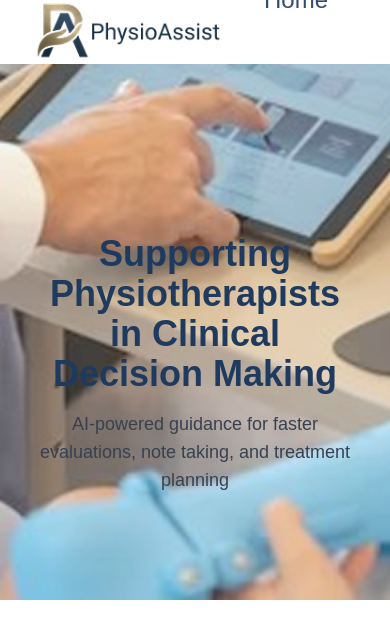
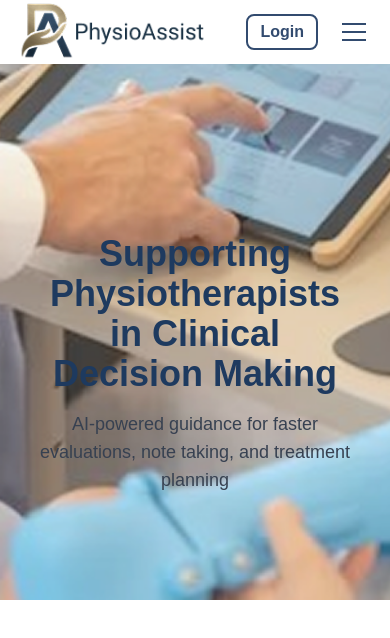
Before and after one commit to michaelfuchaka/PhysioAssist, a Next.js app in the folder physioAssist/client/: page / in a window 390 px wide. Shown: the top 638 px of the page. Built offline with nearby package versions, Linux system fonts and the light colour scheme.

Commit message:
feat: Enhance Navbar with mobile menu functionality and body scroll prevention

```diff
--- a/physioAssist/client/src/components/Navbar.jsx
+++ b/physioAssist/client/src/components/Navbar.jsx
@@ -1,14 +1,33 @@
 'use client'
-import React , { useState }  from 'react';
+import React , { useEffect, useState }  from 'react';
 import Image from 'next/image';
 import Link from 'next/link';
 
+
 const Navbar = () => {
     const [imageError, setImageError] = useState(false);
+    const [isMenuOpen, setIsMenuOpen] = useState(false);
+
+
+    // Prevent body scroll when menu is open
+    useEffect ( () => {
+         if (isMenuOpen) {
+             document.body.style.overflow = 'hidden';
+        } else {
+            document.body.style.overflow = 'unset';
+        }
+        return () => {
+            document.body.style.overflow = 'unset';
+        };
+     }, [isMenuOpen]);
+
+
+    const closeMenu = () => setIsMenuOpen(false);
+
 
   return (
-    <div className='fixed top-0 left-0 w-full z-10'>
-        <nav className='flex items-center h-16 bg-white px-8'>
+    <div className='fixed top-0 left-0 w-full z-50'>
+        <nav className='flex items-center justify-between h-16 bg-white px-4 md:px-8'>
         {/* Logo */}
     <div className='shrink-0'>
         {imageError ? (
@@ -26,26 +45,92 @@ const Navbar = () => {
             />
         )}
     </div>
-    {/* Navigation   */}
-    <div className="flex-1 flex justify-center ">
+    {/*  Desktop Navigation   */}
+    <div className="hidden flex-1  md:flex  justify-center ">
       <ul className='flex gap-16 ml-8 text-2xl'>
         <li>
-        <Link href="/" className=" text-[#324B6F]  hover:bg-gray-100 transition-colors duration-200">
+        <Link href="/" className=" text-[#324B6F]  hover:text-[#3D7AC4] transition-colors
+         duration-200 relative after:absolute after:bottom-0 after:left-0 after:h-0.5
+         after:w-0 after:bg-[#3D7AC4] after:transition-all after:duration-300
+         hover:after:w-full">
             Home
         </Link>
         </li>
         <li>
-        <Link href="/#How-it-works" className=" text-[#324B6F]  hover:bg-gray-100 transition-colors duration-200">
+        <Link href="/#How-it-works" className=" text-[#324B6F]  hover:text-[#3D7AC4]
+        transition-colors duration-200 relative after:absolute after:bottom-0 after:left-0
+        after:h-0.5 after:w-0 after:bg-[#3D7AC4] after:transition-all after:duration-300
+        hover:after:w-full">
             How it works
         </Link>
         </li>
       </ul>
     </div>
-    {/* button */}
-    <div className="shrink-0">
-    <button className='text-[#324B6F] text-xl font-semibold border-3 border-[#324B6F] rounded-lg px-4 py-1'>Login</button>
+
+     {/* Desktop Login Button */}
+    <div className=" hidden md:block  shrink-0">
+    <button className='text-[#324B6F] text-xl font-semibold border-2 border-[#324B6F]
+    rounded-lg px-4 py-1 hover:bg-[#324B6F] hover:text-white transition-all
+     duration-300 hover:scale-105'>
+        Login
+    </button>
+    </div>
+
+    {/* Mobile: Login + Hamburger */}
+    <div className="flex md:hidden items-center gap-4">
+        <button className='text-[#324B6F] text-base font-semibold border-2 border-[#324B6F] rounded-lg px-3 py-1 hover:bg-[#324B6F] hover:text-white transition-all duration-300'>
+            Login
+        </button>
+
+        {/* Hamburger Button */}
+        <button
+            onClick={() => setIsMenuOpen(!isMenuOpen)}
+            className='w-10 h-10 flex flex-col justify-center items-center gap-1.5'
+            aria-label="Menu"
+        >
+            <span className={`w-6 h-0.5 bg-[#324B6F] transition-all duration-300
+                ${isMenuOpen ? 'rotate-45 translate-y-2' : ''}`}></span>
+            <span className={`w-6 h-0.5 bg-[#324B6F] transition-all duration-300
+                ${isMenuOpen ? 'opacity-0' : ''}`}></span>
+            <span className={`w-6 h-0.5 bg-[#324B6F] transition-all duration-300
+                ${isMenuOpen ? '-rotate-45 -translate-y-2' : ''}`}></span>
+        </button>
     </div>
     </nav>
+
+    {/* Mobile Menu Overlay */}
+    {isMenuOpen && (
+    <>
+        {/* Backdrop */}
+        <div
+            className='md:hidden fixed inset-0 bg-black/50 backdrop-blur-sm z-40'
+            onClick={closeMenu}
+        ></div>
+         {/* Slide-in Menu */}
+        <div className='md:hidden fixed top-0 right-0 h-full w-64 bg-white shadow-2xl z-50'>
+        <div className='flex flex-col p-8 pt-20'>
+            <Link
+                href="/"
+                onClick={closeMenu}
+                className='text-[#324B6F] text-xl py-4 border-b border-gray-200
+                    hover:text-[#3D7AC4] hover:pl-2 transition-all duration-200'
+            >
+                Home
+            </Link>
+
+            <Link
+                href="/#how-it-works"
+                onClick={closeMenu}
+                className='text-[#324B6F] text-xl py-4 border-b border-gray-200
+                hover:text-[#3D7AC4] hover:pl-2 transition-all duration-200'
+            >
+                How it works
+            </Link>
+        </div>
+        </div>
+    </>
+)}
+
     </div>
   )
 }
```
